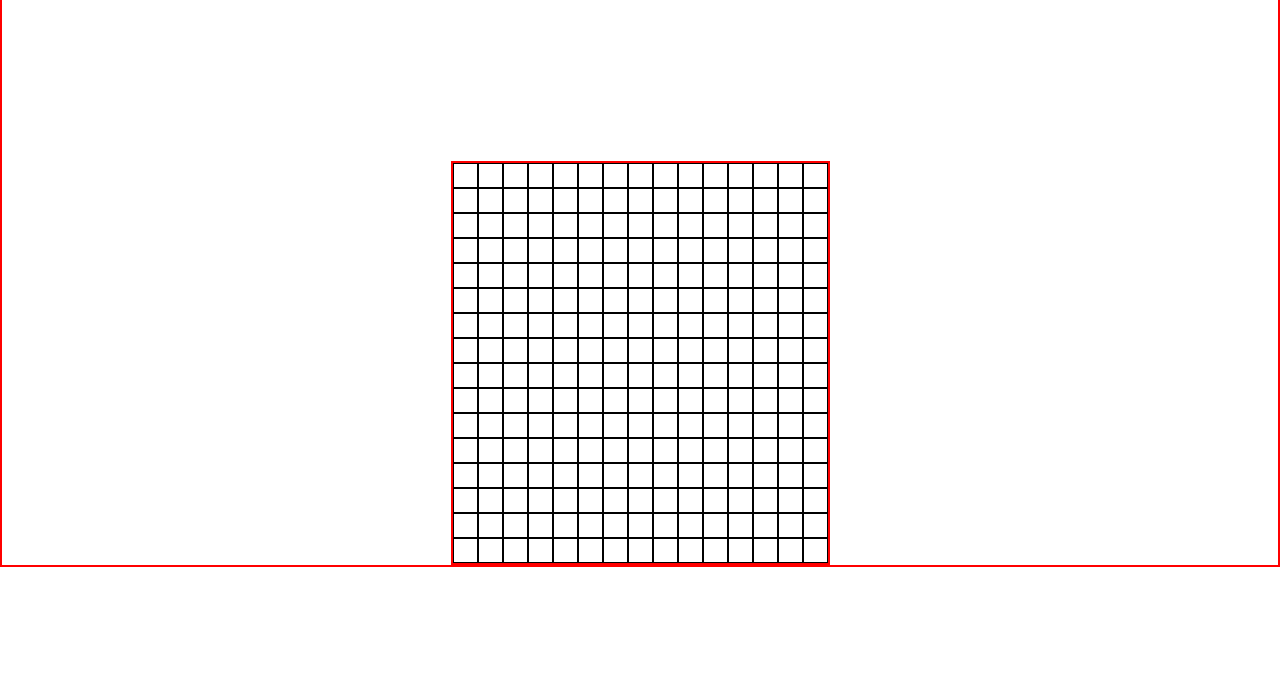
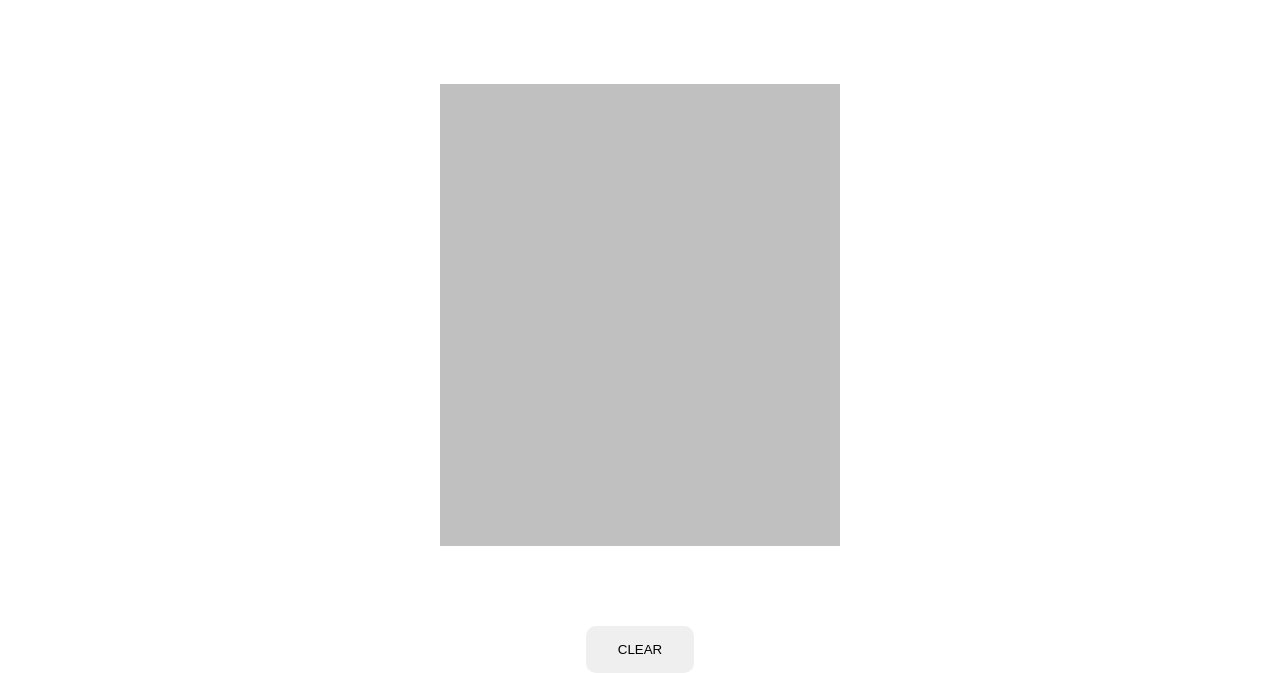
Before and after one commit to crowe73/etch_a_sketch, a plain HTML site: page index.html in a window 1280 px wide. Shown: the part 127-800 px from the top of the page. Drawn offline with Linux system fonts and the light colour scheme.

Commit message:
Finish basic functionality
Add CLEAR button that clears the canvas and asks the user
to enter a new canvas size.

Rewrite entire style.css file.

```diff
--- a/index.html
+++ b/index.html
@@ -7,11 +7,9 @@
         <script src="javascript.js" defer></script>
     </head>
     <body>
-        <div class="body-container">
-            <div class="title">Etch-A-sketch</div>
-            <div class="grid-container">
+        <div class="title">Etch-A-sketch</div>
+        <div class="container">
 
-            </div>
         </div>
     </body>
 </html>
--- a/javascript.js
+++ b/javascript.js
@@ -1,16 +1,12 @@
-const container = document.querySelector('.grid-container');
+const container = document.querySelector('.container');
+const button = document.createElement('button');
+let size;
 
-// Add 16 divs.
-for (let i = 0; i < 256; i++)
-{
-    const cell = document.createElement('div');
-    cell.addEventListener('mouseover', changeColor);
-    cell.addEventListener('mousedown', changeColor);
-    container.appendChild(cell).className = 'grid-items';
-}
+button.classList.add('clear-button');
+button.innerText = 'CLEAR';
+document.body.appendChild(button);
 
 var mouseDown = false;
-
 document.body.onmousedown = function()
 {
     mouseDown = true;
@@ -20,6 +16,29 @@ document.body.onmouseup = function()
 {
     mouseDown = false;
 };
+
+button.addEventListener('click', function()
+{
+    container.innerHTML = '';
+    size = prompt('What size do you want your grid to be: ');
+    checkSize(size);
+});
+// Create the canvas and set it's size.
+function canvas(size)
+{
+    container.style.setProperty('--grid-column', size);
+    container.style.setProperty('--grid-row', size);
+
+    // Create the grid.
+    for (let i = 0; i < size * size; i++)
+    {
+        const cell = document.createElement('div');
+        cell.addEventListener('mouseover', changeColor);
+        cell.addEventListener('mousedown', changeColor);
+        container.appendChild(cell).className = 'grid-items';
+    }
+}
+canvas(16);
 
 // Change cell color.
 function changeColor(e)
@@ -37,3 +56,17 @@ function changeColor(e)
         e.target.style.backgroundColor = `rgb(${color1},${color2},${color3})`;
     }
 }
+
+//Check to make sure that size entered is not greater than 100.
+function checkSize(e)
+{
+    if (e < 16 || e > 100)
+    {
+        alert("Size can only be between 16 and 100.");
+        canvas(16);
+    }
+    else
+    {
+        canvas(e);
+    }
+}
--- a/style.css
+++ b/style.css
@@ -7,44 +7,34 @@
 
 body
 {
-    min-height: 100vh;
-}
-
-.body-container
-{
-    border: 2px solid red;
+    height: 100vh;
     display: flex;
-    flex-direction: column;align-items: center;
+    flex-direction: column;
+    align-items: center;
+    justify-content: center;
 }
 
 .title
 {
     font-weight: 700;
     font-size: 96px;
-    margin-bottom: 175px;
+    margin-bottom: 100px;
 }
 
-.grid-container
+.container
 {
-    width: 379px;
-    height: 404px;
-    border: 2px solid red;
-    display: flex;
-    flex-wrap: wrap;
-    justify-content: center;
-    align-items: center;
+    display: grid;
+    width: 25rem;
+    height: 30rem;
+    background: silver;
+    grid-template-columns: repeat(var(--grid-column), 1fr);
+    grid-template-rows: repeat(var(--grid-row), 1fr);
 }
 
-.grid-container>div
+.clear-button
 {
-    border: 1px solid black;
-    width: 25px;
-    height: 25px;
+    padding: 1rem 2rem;
+    border: none;
+    border-radius: 10px;
+    margin: 5rem 0 0 0;
 }
-
-.grid-container>div:nth-child(16n + 1)
-{
-    width: 100%;
-    border: 0;
-    height: 0;
-}
```
Also changed, not shown: 1 other file.
